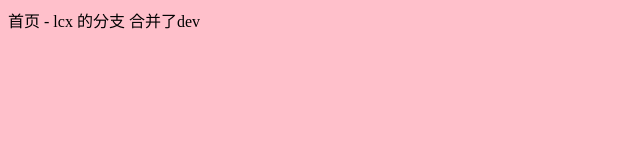
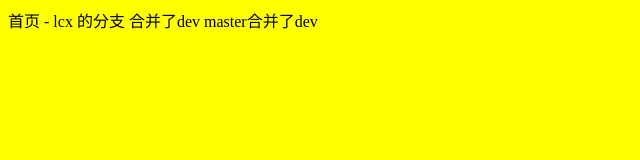
Before and after one commit to Youngfive5/ceshi, a website: page public/src/index.html in a window 1280 px wide. Shown: the whole page, without its empty margins (0-640 px from the left). Drawn offline with Linux system fonts and the light colour scheme.

Commit message:
master合并dev

```diff
--- a/public/src/css/style.css
+++ b/public/src/css/style.css
@@ -1,3 +1,3 @@
 body {
-    background: pink;
+    background: yellow;
 }
--- a/public/src/index.html
+++ b/public/src/index.html
@@ -10,7 +10,7 @@
 </head>
 
 <body>
-    首页 - lcx 的分支 合并了dev
+    首页 - lcx 的分支 合并了dev master合并了dev
 </body>
 
 </html>
```
